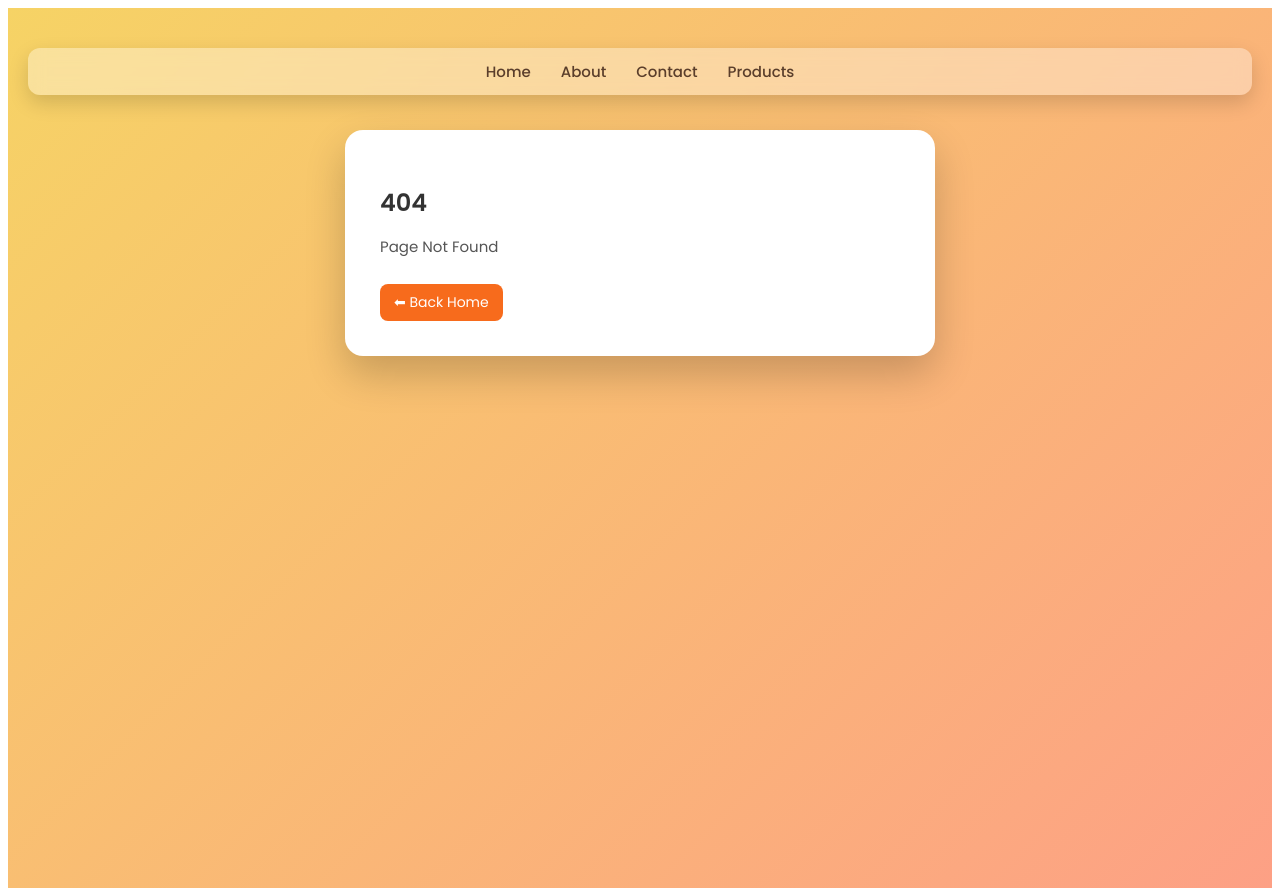
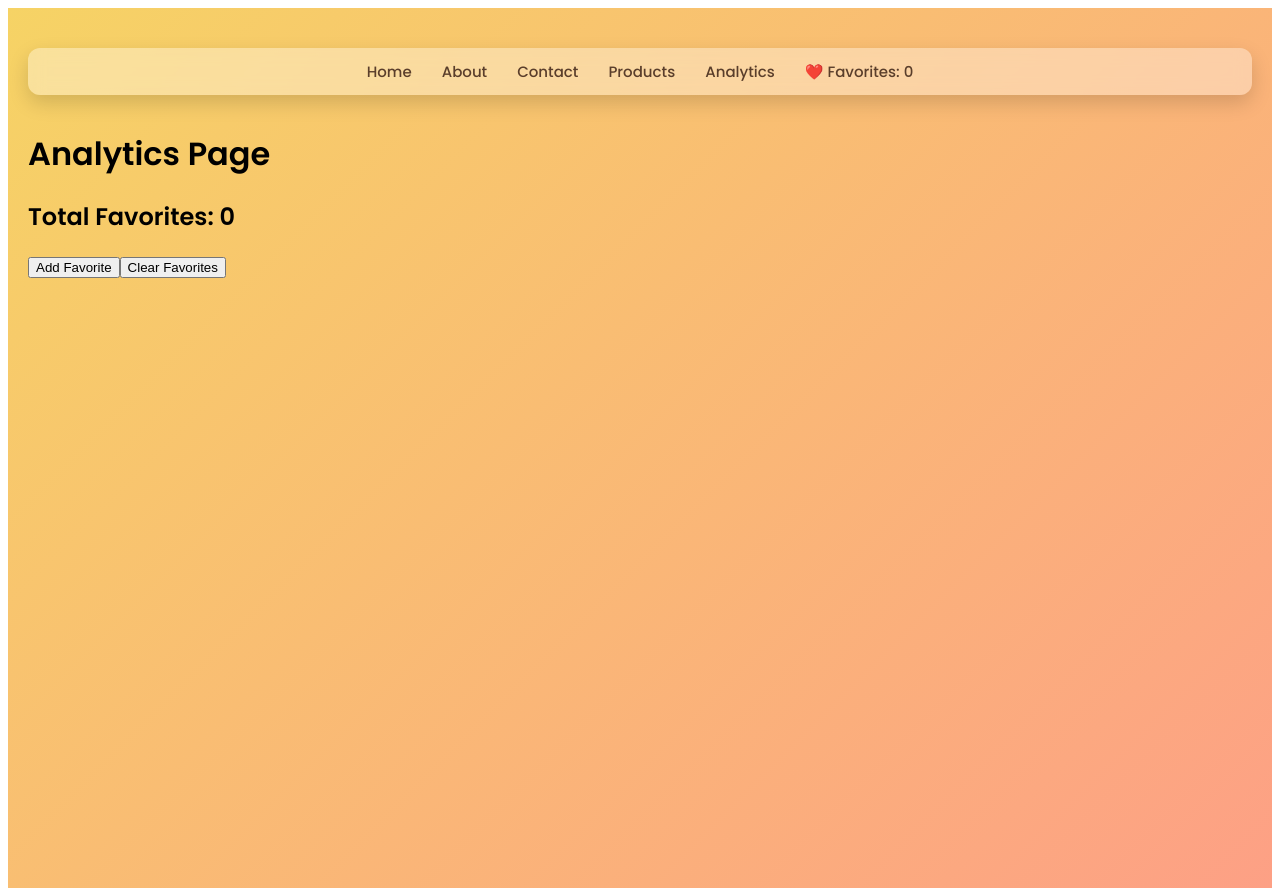
Before and after one commit to Alok-Kumar-cmd/RoutingInSpa, a React (Vite) app: page /analytics in a window 1280 px wide. Before the commit this address had no page. Built offline with nearby package versions, Linux system fonts and the light colour scheme.

Commit message:
Experiment 4 completed

```diff
--- a/src/App.jsx
+++ b/src/App.jsx
@@ -1,4 +1,6 @@
 import { Routes, Route, Link, useParams } from "react-router-dom"
+import Analytics from "./pages/Analytics";
+import { useAppContext } from "./context/AppContext";
 
 function Home() {
   return (
@@ -88,6 +90,7 @@ function NotFound() {
 }
 
 function App() {
+  const { state } = useAppContext();
   return (
     <div style={styles.page}>
       <nav style={styles.navbar}>
@@ -95,6 +98,10 @@ function App() {
         <Link style={styles.navlink} to="/about">About</Link>
         <Link style={styles.navlink} to="/contact">Contact</Link>
         <Link style={styles.navlink} to="/products">Products</Link>
+        <Link style={styles.navlink} to="/analytics">Analytics</Link>
+        <span style={styles.navlink}>
+    ❤️ Favorites: {state.favorites.length}
+  </span>
       </nav>
 
       <Routes>
@@ -104,6 +111,7 @@ function App() {
         <Route path="/products" element={<Products />} />
         <Route path="/products/:id" element={<ProductDetail />} />
         <Route path="*" element={<NotFound />} />
+        <Route path="/analytics" element={<Analytics />} />
       </Routes>
     </div>
   )
--- /dev/null
+++ b/src/context/AppContext.jsx
@@ -0,0 +1,20 @@
+import { createContext, useContext, useState, useReducer } from "react";
+import { appReducer, initialState } from "../reducer/appReducer";
+
+const AppContext = createContext();
+
+export function AppProvider({ children }) {
+  const [theme, setTheme] = useState("light");
+  const [state, dispatch] = useReducer(appReducer, initialState);
+
+  const toggleTheme = () =>
+    setTheme(prev => (prev === "light" ? "dark" : "light"));
+
+  return (
+    <AppContext.Provider value={{ theme, toggleTheme, state, dispatch }}>
+      <div className={theme}>{children}</div>
+    </AppContext.Provider>
+  );
+}
+
+export const useAppContext = () => useContext(AppContext);
--- /dev/null
+++ b/src/index.css
@@ -0,0 +1,11 @@
+.light {
+  background: linear-gradient(135deg, #f6d365, #fda085);
+  color: black;
+  min-height: 100vh;
+}
+
+.dark {
+  background: linear-gradient(135deg, #141e30, #243b55);
+  color: white;
+  min-height: 100vh;
+}
--- /dev/null
+++ b/src/pages/Analytics.jsx
@@ -0,0 +1,31 @@
+import { useMemo } from "react";
+import { useAppContext } from "../context/AppContext";
+
+function Analytics() {
+  const { state, dispatch } = useAppContext();
+
+  const totalFavorites = useMemo(() => {
+    return state.favorites.length;
+  }, [state.favorites]);
+
+  return (
+    <div>
+      <h1>Analytics Page</h1>
+      <h2>Total Favorites: {totalFavorites}</h2>
+
+      <button onClick={() =>
+        dispatch({ type: "ADD_FAV", payload: "Item " + Date.now() })
+      }>
+        Add Favorite
+      </button>
+
+      <button onClick={() =>
+        dispatch({ type: "CLEAR_FAV" })
+      }>
+        Clear Favorites
+      </button>
+    </div>
+  );
+}
+
+export default Analytics;
--- /dev/null
+++ b/src/pages/Projects.jsx
@@ -0,0 +1,4 @@
+function Projects() {
+  return <h1>Projects Page</h1>;
+}
+export default Projects;
--- /dev/null
+++ b/src/reducer/appReducer.js
@@ -0,0 +1,28 @@
+export const initialState = {
+  favorites: []
+};
+
+export function appReducer(state, action) {
+  switch (action.type) {
+    case "ADD_FAV":
+      return {
+        ...state,
+        favorites: [...state.favorites, action.payload]
+      };
+
+    case "REMOVE_FAV":
+      return {
+        ...state,
+        favorites: state.favorites.filter(item => item !== action.payload)
+      };
+
+    case "CLEAR_FAV":
+      return {
+        ...state,
+        favorites: []
+      };
+
+    default:
+      return state;
+  }
+}
```
Also changed, not shown: src/main.jsx (+12 -10 lines), src/pages/Home.jsx (added, +21 -0 lines), 1 other file (tests, documents, lock files or other folders).
